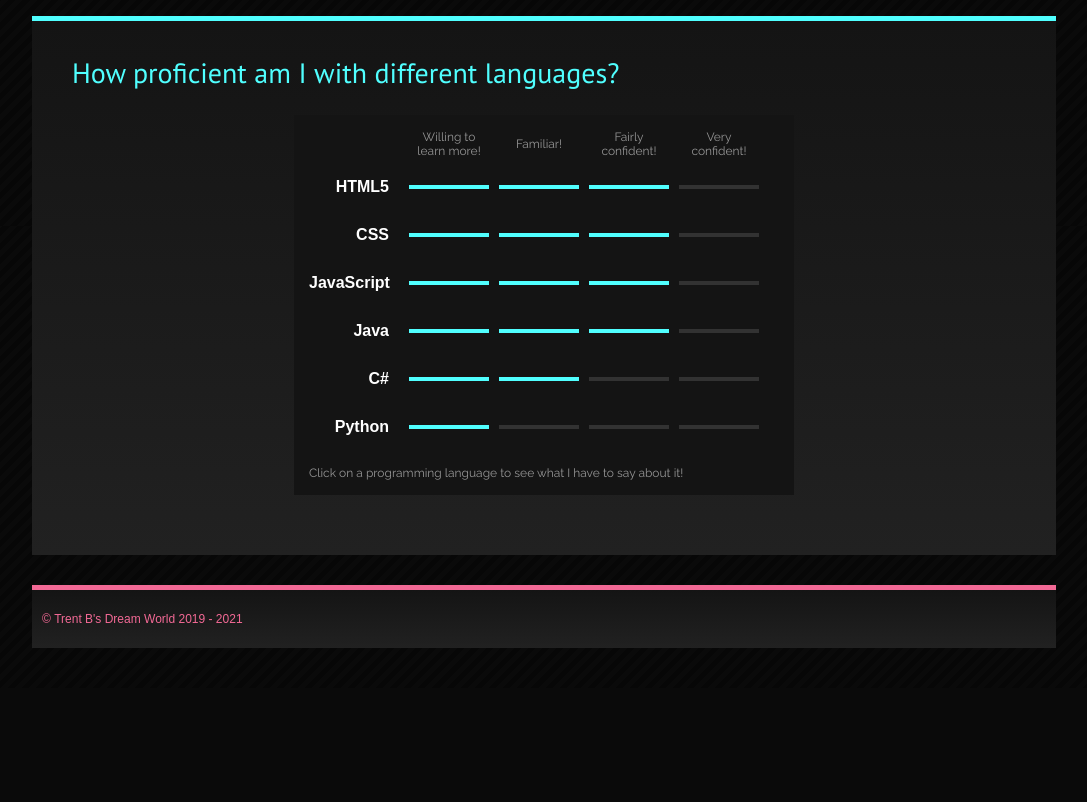
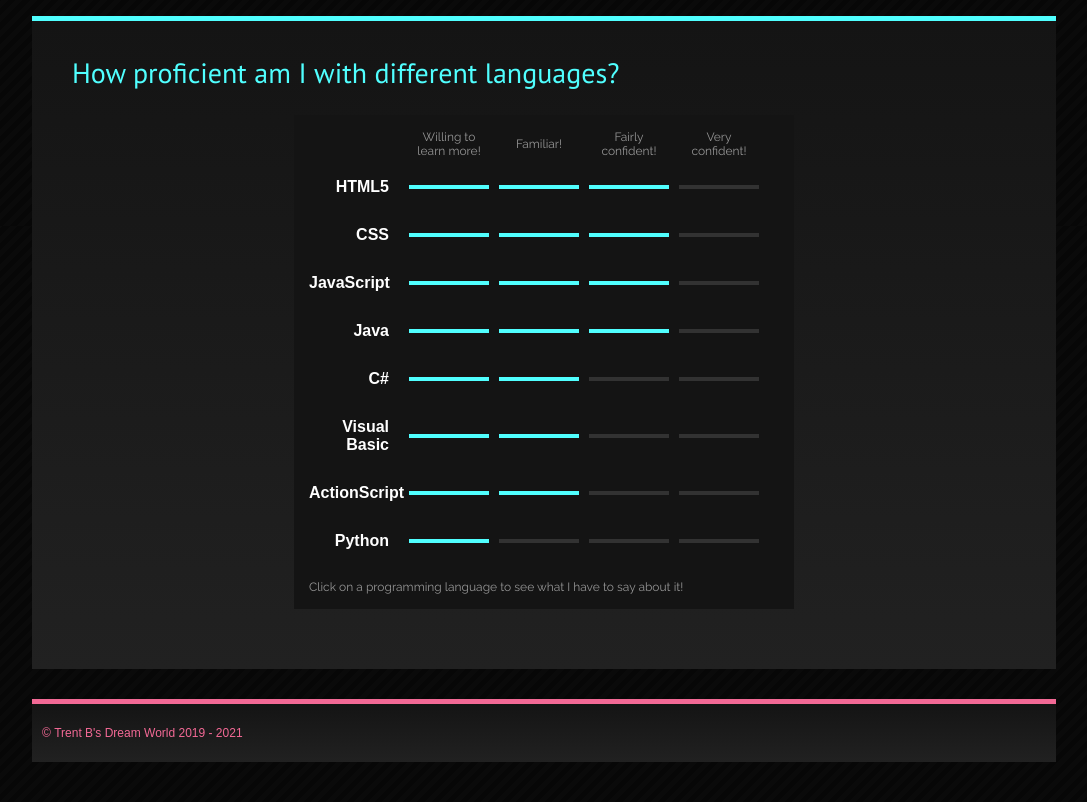
Before and after one commit to trentb10/studentweb-cencol-gatsby, a Gatsby site: page /about-me in a window 1280 px wide. Shown: the part 574-1376 px from the top of the page, without its empty margins (96-1183 px from the left). Before the commit the page ends 1262 px from the top, so only its background shows below. Built offline with nearby package versions, Linux system fonts and the light colour scheme; Gatsby itself is replaced by a stand-in of ours; a web font is replaced by a local one.

Commit message:
Added a couple more skills in about me page

```diff
--- a/src/pages/about-me.js
+++ b/src/pages/about-me.js
@@ -13,7 +13,7 @@ export default function AboutMe() {
   let java = determineSkill("Java", 3);
   let csharp = determineSkill("C#", 2);
   let actionscript = determineSkill("ActionScript", 2);
-  let vb = determineSkill("Visual BASIC", 2);
+  let vb = determineSkill("Visual Basic", 2);
   let python = determineSkill("Python", 1);
 
 
@@ -138,6 +138,23 @@ export default function AboutMe() {
           </div>
         </Collapsible>
         <Collapsible
+          trigger={vb}
+        >
+          <div class="skillbox-skill-info">
+            <p>
+            </p>
+          </div>
+        </Collapsible>
+        <Collapsible
+          trigger={actionscript}
+        >
+          <div class="skillbox-skill-info">
+            <p>
+
+            </p>
+          </div>
+        </Collapsible>
+        <Collapsible
           trigger={python}
         >
           <div class="skillbox-skill-info">
```
